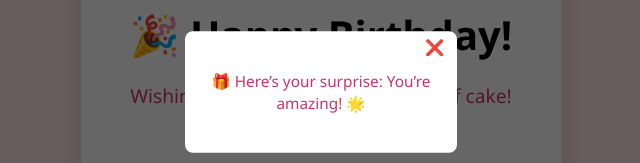
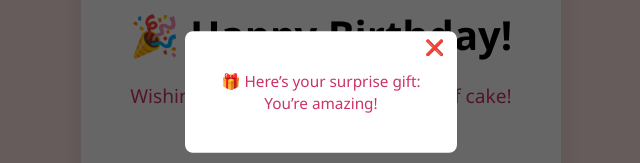
Before and after one commit to damiecode/birthday-suprise, a plain HTML site: page index.html in a window 1280 px wide. Both pictures are taken after a click on the button "Open Gift". Shown: the part 308-471 px from the top of the page, without its empty margins (319-959 px from the left). Drawn offline with Linux system fonts and the light colour scheme.

```diff
--- a/index.html
+++ b/index.html
@@ -17,7 +17,7 @@
   <div class="popup-overlay" id="popupOverlay">
     <div class="popup">
       <button class="close-btn" id="closePopupBtn">❌</button>
-      <p>🎁 Here’s your surprise: You’re amazing! 🌟</p>
+      <p>🎁 Here’s your surprise gift: You’re amazing!</p>
     </div>
   </div>
 
```
